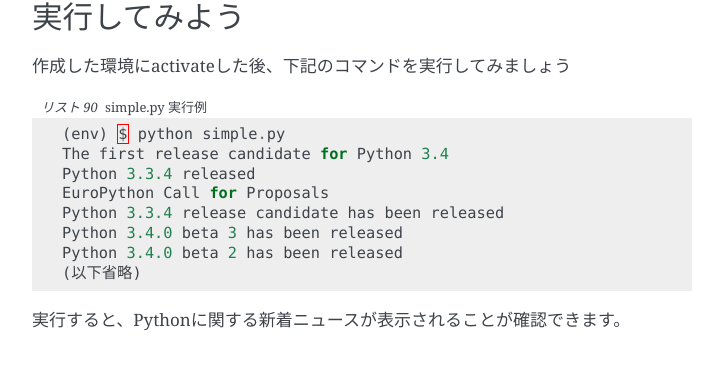
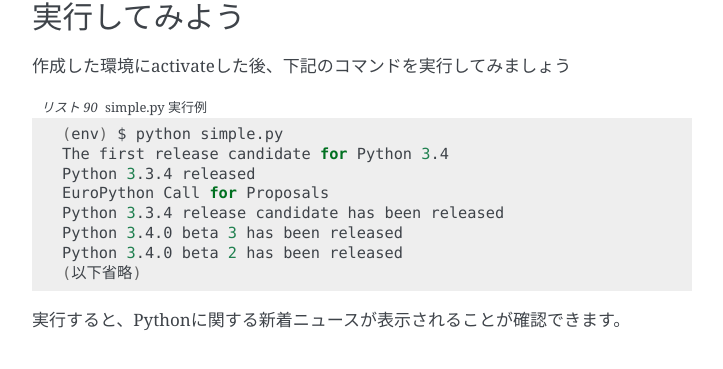
Before and after one commit to pyconjp/pycamp.pycon.jp, a Sphinx documentation site: the page built from source/7_scraping.rst, in a window 1280 px wide and 900 px high, scrolled down 1573 px. Shown: the part 135-504 px from the top of the window, without its empty margins (388-1111 px from the left). Built offline with Sphinx 7.4.7, drawn with Linux system fonts in a browser that asks for light colours.

Commit message:
fix warning

```diff
--- a/source/7_scraping.rst
+++ b/source/7_scraping.rst
@@ -83,7 +83,7 @@ Pythonを使って実行することができますので、これを機に習
 ==============
 作成した環境にactivateした後、下記のコマンドを実行してみましょう
 
-.. code-block:: python
+.. code-block:: sh
    :caption: simple.py 実行例
 
    (env) $ python simple.py
```
